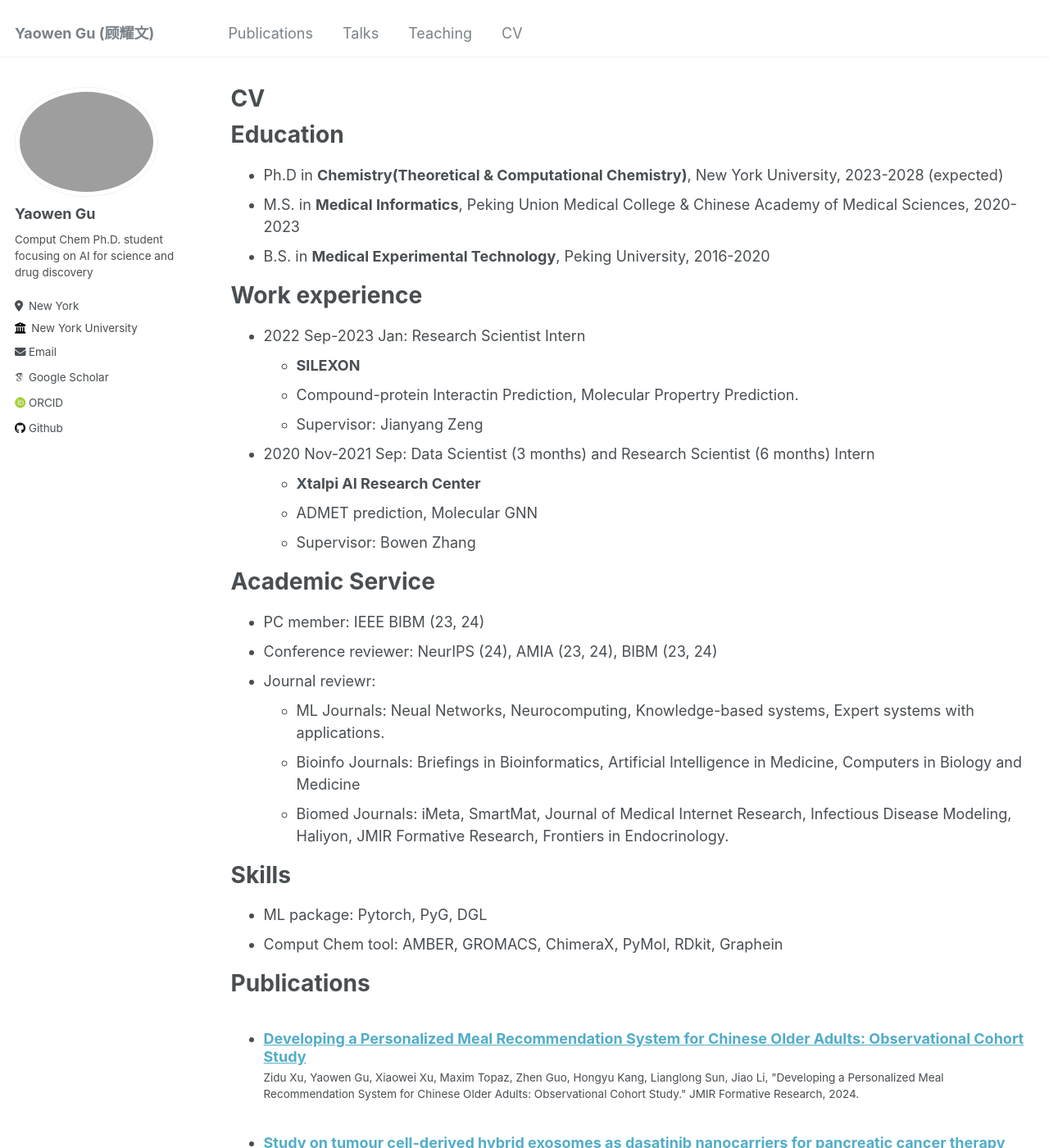
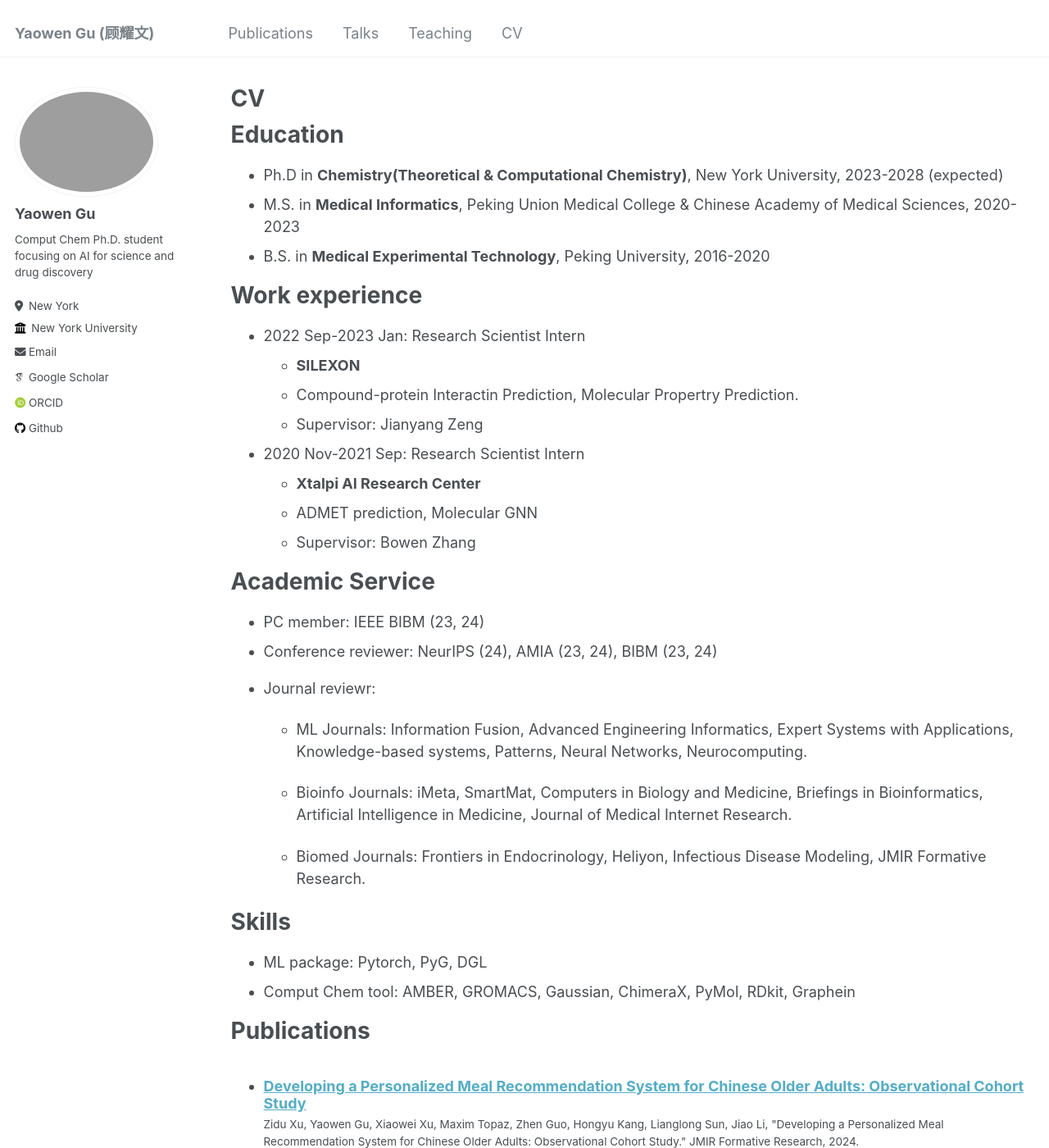
Before and after one commit to gu-yaowen/gu-yaowen.github.io, a Jekyll site: the page built from _pages/cv.md, in a window 1280 px wide and 1400 px high. Shown: the whole window at 82% size. Built offline with Jekyll 4.4.1, drawn with Linux system fonts in a browser that asks for light colours; some web fonts are replaced.

Commit message:
update 08232024

```diff
--- a/_pages/cv.md
+++ b/_pages/cv.md
@@ -22,7 +22,7 @@ Work experience
   * Compound-protein Interactin Prediction, Molecular Propertry Prediction.
   * Supervisor: Jianyang Zeng
 
-* 2020 Nov-2021 Sep: Data Scientist (3 months) and Research Scientist (6 months) Intern
+* 2020 Nov-2021 Sep: Research Scientist Intern
   * **Xtalpi AI Research Center**
   * ADMET prediction, Molecular GNN
   * Supervisor: Bowen Zhang
@@ -32,14 +32,17 @@ Academic Service
 * PC member: IEEE BIBM (23, 24)
 * Conference reviewer: NeurIPS (24), AMIA (23, 24), BIBM (23, 24)
 * Journal reviewr:
-  * ML Journals: Neual Networks, Neurocomputing, Knowledge-based systems, Expert systems with applications.
-  * Bioinfo Journals: Briefings in Bioinformatics, Artificial Intelligence in Medicine, Computers in Biology and Medicine
-  * Biomed Journals: iMeta, SmartMat, Journal of Medical Internet Research, Infectious Disease Modeling, Haliyon, JMIR Formative Research, Frontiers in Endocrinology.
+
+  * ML Journals: Information Fusion, Advanced Engineering Informatics, Expert Systems with Applications, Knowledge-based systems, Patterns, Neural Networks, Neurocomputing.
+
+  * Bioinfo Journals: iMeta, SmartMat, Computers in Biology and Medicine, Briefings in Bioinformatics, Artificial Intelligence in Medicine, Journal of Medical Internet Research.
+
+  * Biomed Journals: Frontiers in Endocrinology, Heliyon, Infectious Disease Modeling, JMIR Formative Research.
 
 Skills
 ======
 * ML package: Pytorch, PyG, DGL
-* Comput Chem tool: AMBER, GROMACS, ChimeraX, PyMol, RDkit, Graphein
+* Comput Chem tool: AMBER, GROMACS, Gaussian, ChimeraX, PyMol, RDkit, Graphein
 
 Publications
 ======
```
Also changed, not shown: _pages/about.md (+6 -1 lines).
